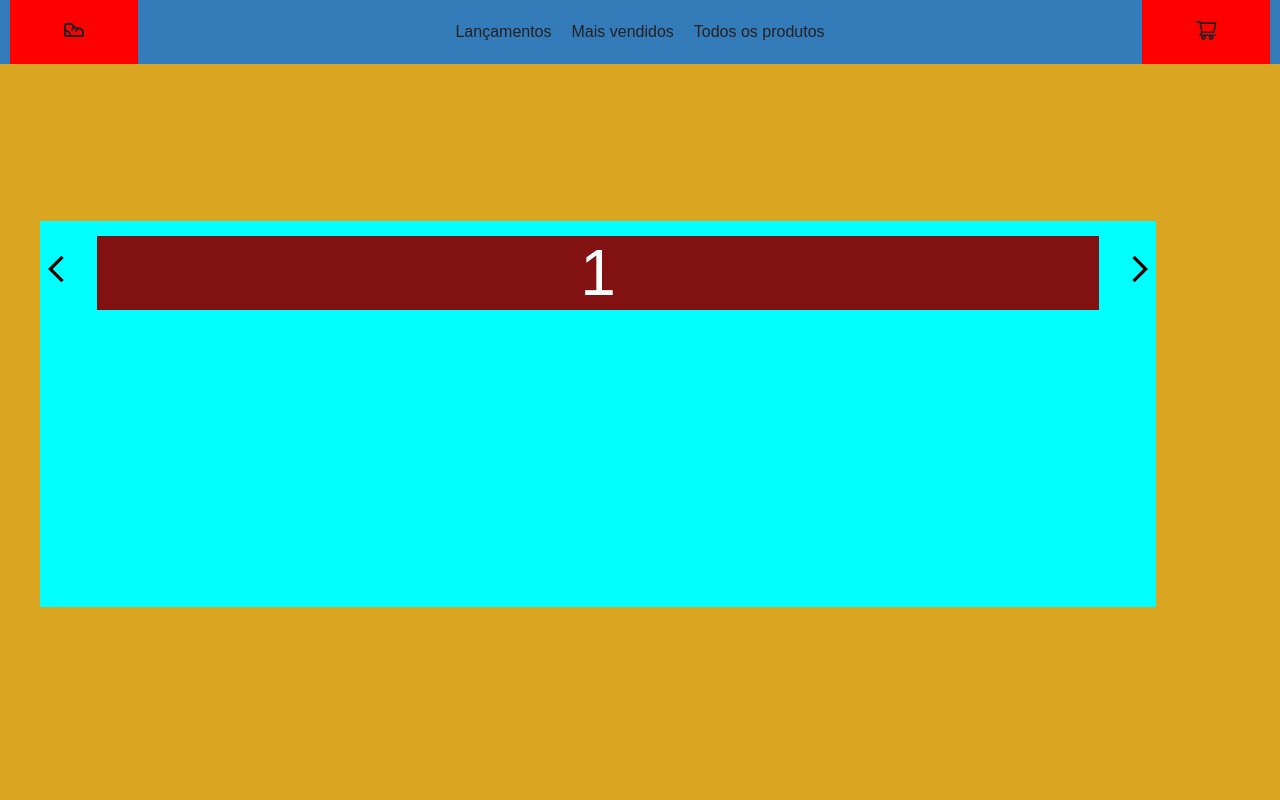
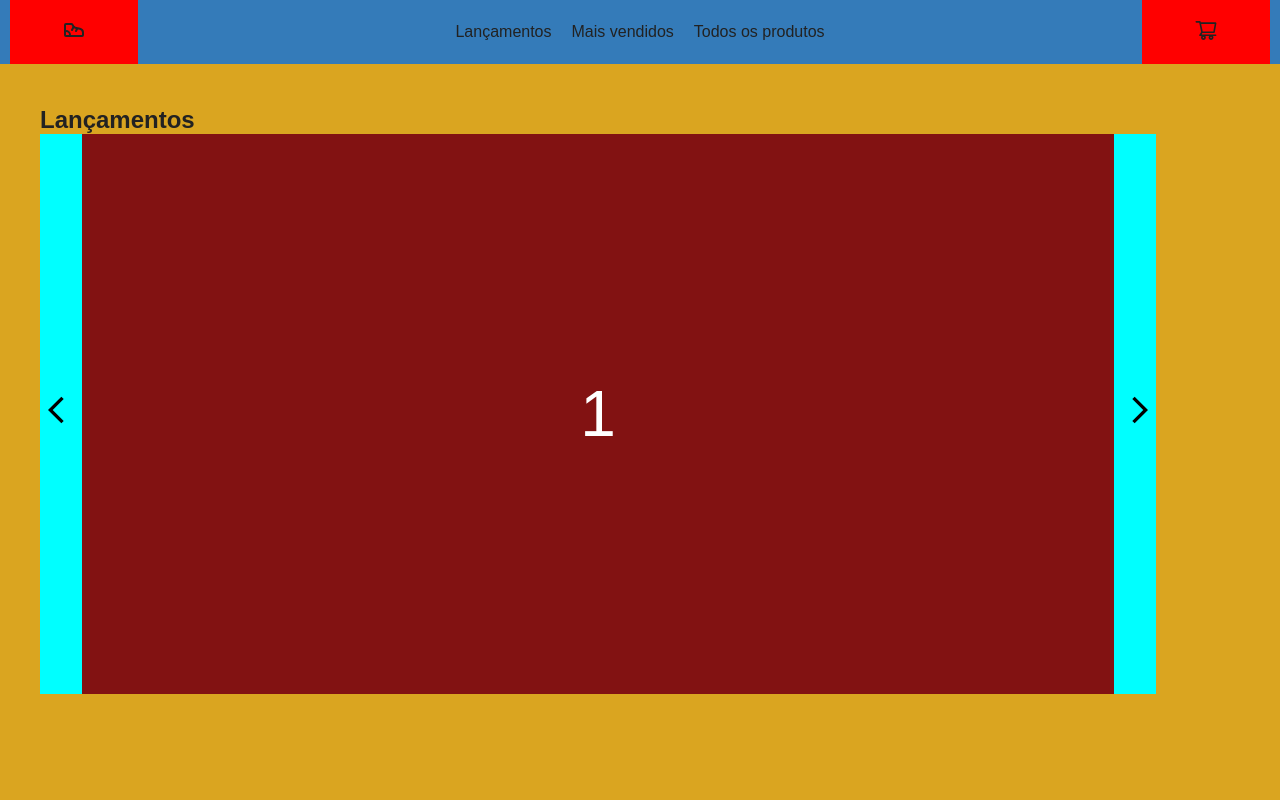
Before and after one commit to claudionsc/stepx, a React (Create React App) app: page / in a window 1280 px wide. Shown: the top 800 px of the page. Built offline with nearby package versions, Linux system fonts and the light colour scheme; no server answers.

Commit message:
conseertando bug do carrossel

```diff
--- a/src/components/Slide/Item.jsx
+++ b/src/components/Slide/Item.jsx
@@ -4,10 +4,10 @@ export default styled.div`
     display: flex;
     justify-content: center;
     align-items: center;
-    height: 100%;
+    height: 70vh;
     width: 100%;
     background-color: #821212;
     color: white;
-    margin: 15px;
+
     font-size: 4rem;
 `
--- a/src/styles/home.css
+++ b/src/styles/home.css
@@ -30,6 +30,7 @@ section {
     justify-content: center;
     padding-left: 40px;
     width: auto;
+    height: 100vh;
 
   }
 
@@ -40,17 +41,18 @@ section {
     display: flex;
     flex-direction: column;
     align-items: center;
-    justify-content: center;
-    height: 100vh;
     width: 90%;
+    height: 70%;
 }
 
 
 .carousel-wrapper {
     background-color: aqua;
     width: 100%;
-    height: 50%;
+    height: 100%;
     margin: 0 auto;
+    display: grid;
+    place-items: center;
 }
 .carousel-wrapper button {
   font-size: 2rem;
```
